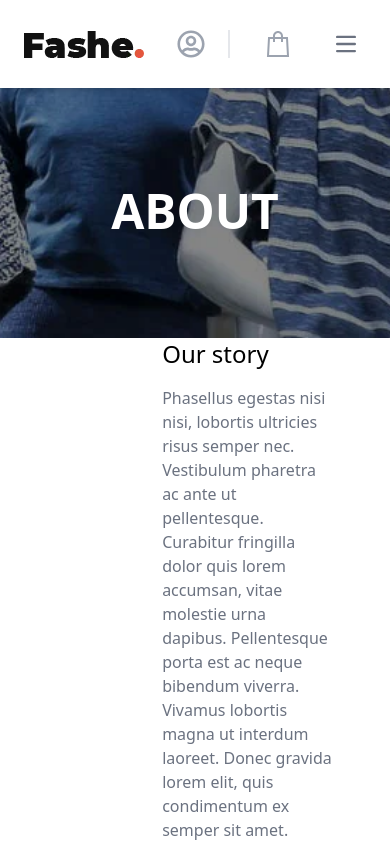
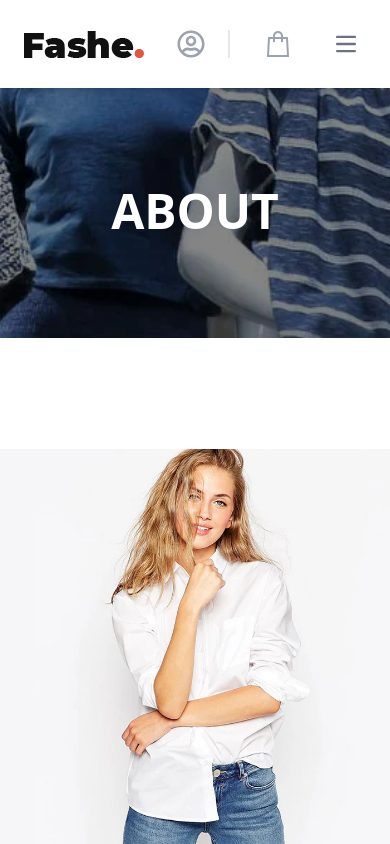
Before and after one commit to Nassimakhandari/React_Final_Project_Nassima_Khandari, a React (Create React App) app: page /about in a window 390 px wide. Shown: the top 844 px of the page. Built offline with nearby package versions, Linux system fonts and the light colour scheme; the HTML template or start-up script is replaced by a standard one.

Commit message:
add respo of about

```diff
--- a/src/pages/About/About.jsx
+++ b/src/pages/About/About.jsx
@@ -10,11 +10,11 @@ function About() {
         <h1 className='text-5xl text-white font-bold'>ABOUT</h1>
       </div>
 
-      <div className='flex justify-center items-center gap-6'>
-        <div>
-          <img src={images.img14} alt="" className='w-[21vw] h-[80vh] object-contain' />
+      <div className='flex justify-center items-center gap-6 respo'>
+        <div className='overflow-hidden'>
+          <img src={images.img14} alt="" className='w-[21vw] h-[80vh] object-contain transition-all duration-500 ease-in-out hover:scale-110 about-img' />
         </div>
-        <div className='w-[44%] flex flex-col gap-4'>
+        <div className='lg:w-[44%] md:w-[50%] flex flex-col gap-4 respo-about' >
           <h1 className='text-2xl font-light'>Our story</h1>
           <p className='text-gray-500 font-light'>Phasellus egestas nisi nisi, lobortis ultricies risus semper nec. Vestibulum pharetra ac ante ut pellentesque. Curabitur fringilla dolor quis lorem accumsan, vitae molestie urna dapibus. Pellentesque porta est ac neque bibendum viverra. Vivamus lobortis magna ut interdum laoreet. Donec gravida lorem elit, quis condimentum ex semper sit amet. Fusce eget ligula magna. Aliquam aliquam imperdiet sodales. Ut fringilla turpis in vehicula vehicula. Pellentesque congue ac orci ut gravida. Aliquam erat volutpat. Donec iaculis lectus a arcu facilisis, eu sodales lectus sagittis. Etiam pellentesque, magna vel dictum rutrum, neque justo eleifend elit, vel tincidunt erat arcu ut sem. Sed rutrum, turpis ut commodo efficitur, quam velit convallis ipsum, et maximus enim ligula ac ligula. Vivamus tristique vulputate ultricies. Sed vitae ultrices orci.</p>
           <div className='border-l-4 pl-6 flex flex-col gap-3'>
--- a/src/style/about.css
+++ b/src/style/about.css
@@ -1,7 +1,23 @@
-.bg-image{
+.bg-image {
     background-image: url(../assets/images/about_top.jpg);
     background-repeat: no-repeat;
     height: 40vh;
     background-size: cover;
     background-position: center;
 }
+
+@media (max-width : 428px) {
+    .about-img {
+        width: 100% !important;
+    }
+
+    .respo-about {
+        width: 100 !important;
+        padding: 0 2vw;
+    }
+    .respo{
+        flex-direction: column;
+        padding: 4vh 0;
+    }
+
+}
```
